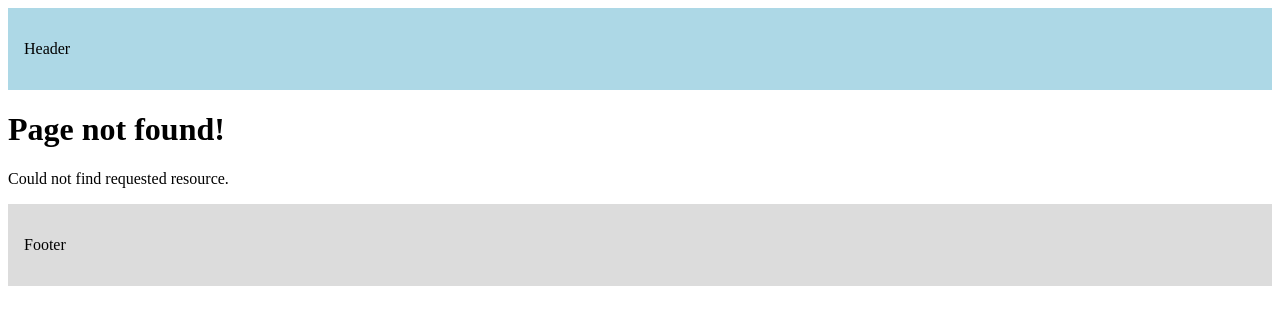
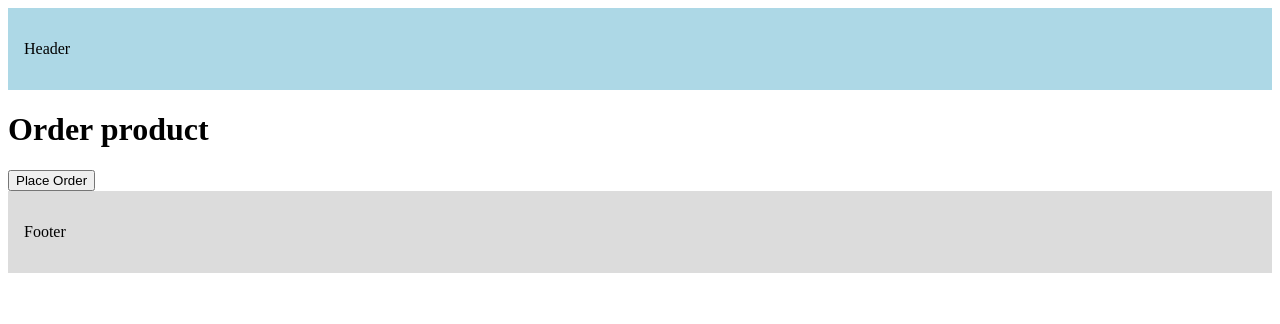
Before and after one commit to Manisha9801/next-app, a Next.js app: page /order-product in a window 1280 px wide. Before the commit this address had no page. Shown: the top 324 px of the page. Built offline with nearby package versions, Linux system fonts and the light colour scheme.

Commit message:
Task-14 Navigating Programmatically.

```diff
--- /dev/null
+++ b/src/app/order-product/page.tsx
@@ -0,0 +1,20 @@
+"use client";
+import { useRouter } from "next/navigation";
+
+export default function OrderProduct() {
+  const router = useRouter();
+  const handleClick = () => {
+    console.log("Placing your order");
+    //After successfull Placing order the user should be redirected to HomePage
+    // router.back();
+    // router.forward();
+    router.push("/");
+  };
+
+  return (
+    <>
+      <h1> Order product</h1>
+      <button onClick={handleClick}>Place Order</button>
+    </>
+  );
+}
```
